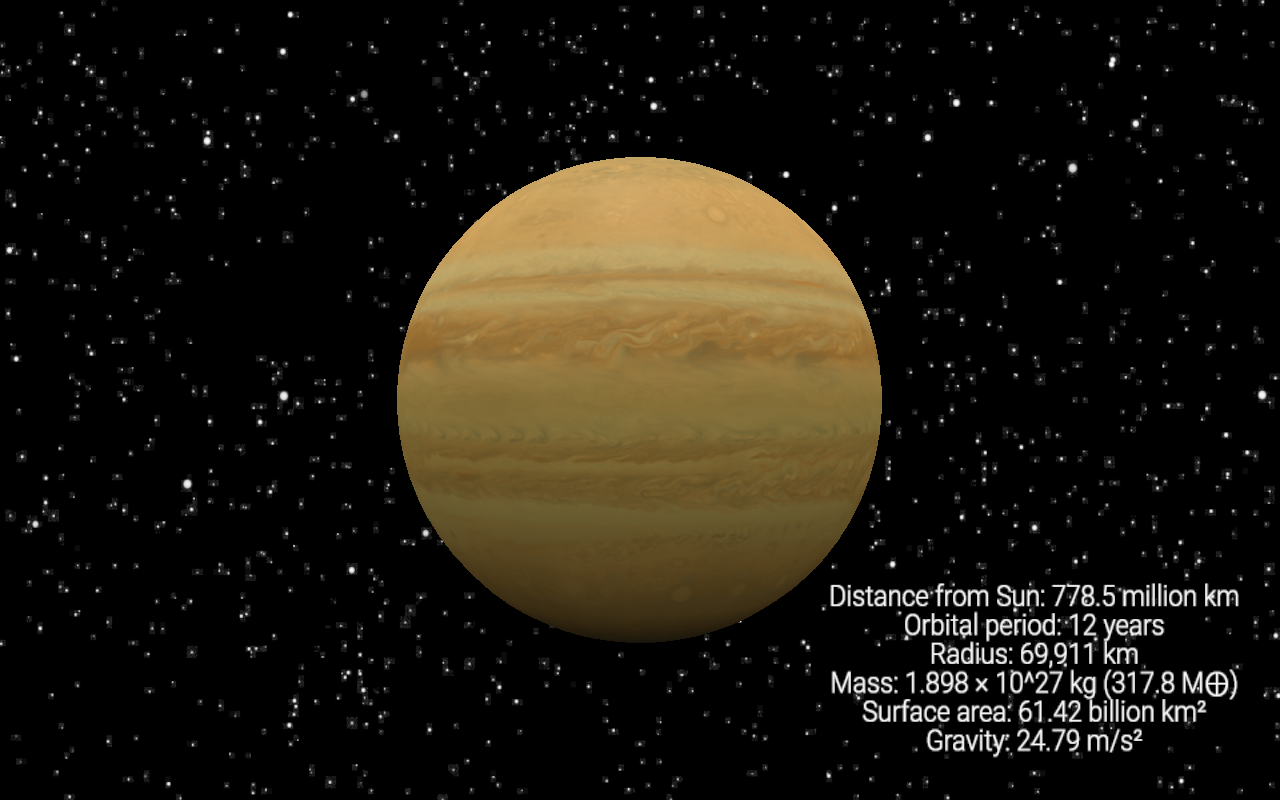
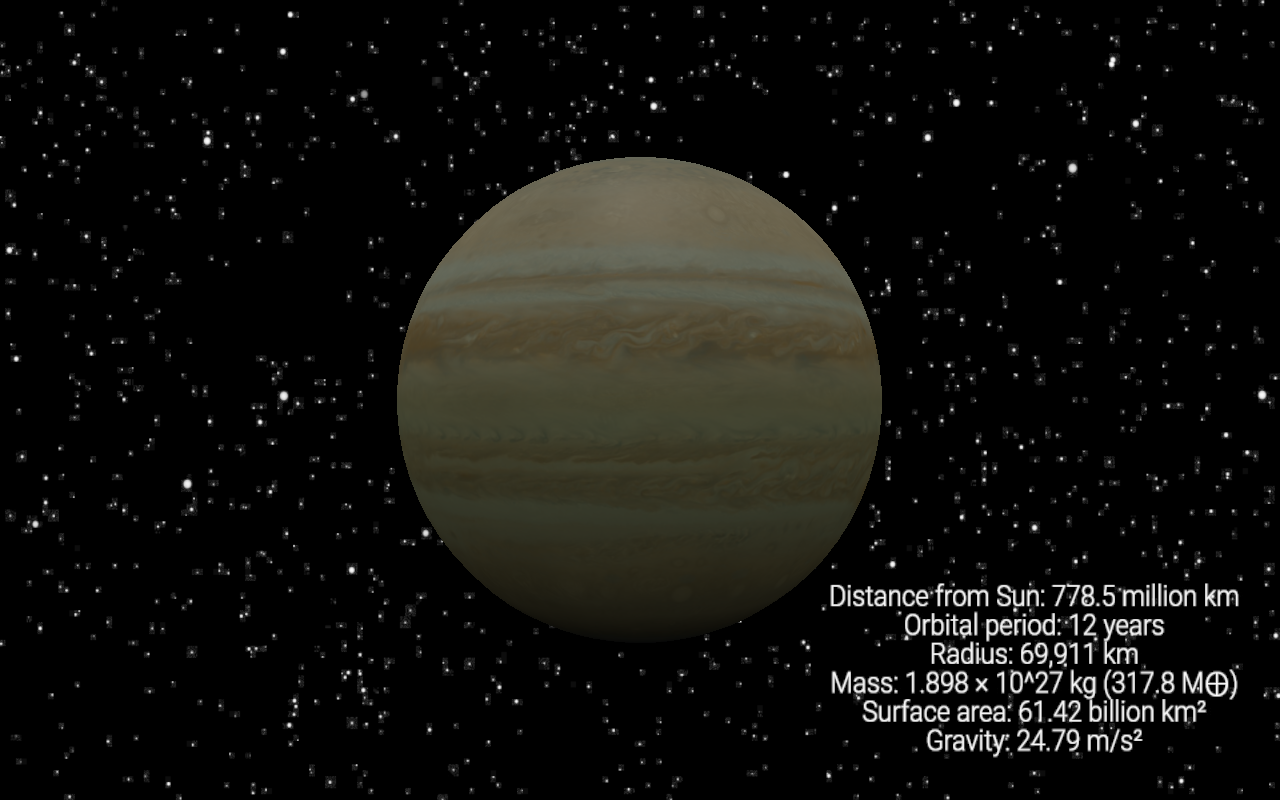
Before and after one commit to OctavianAks/Jupiter-Three.js-, a plain HTML site: page index.html in a window 1280 px wide. Drawn offline with nearby package versions, Linux system fonts and the light colour scheme; animation ran at ten frames a second.

Commit message:
Update index.html

```diff
--- a/index.html
+++ b/index.html
@@ -56,7 +56,7 @@ const texture = loader.load('/jup.jpg')
 
 
 			const geometry = new THREE.SphereGeometry(3,25, 35);
-				const material = new THREE.MeshPhongMaterial( { color: '#f1cb94',
+				const material = new THREE.MeshPhongMaterial( { color: 'grey',
 
 map: texture,
 roughness: 0.8,
```
